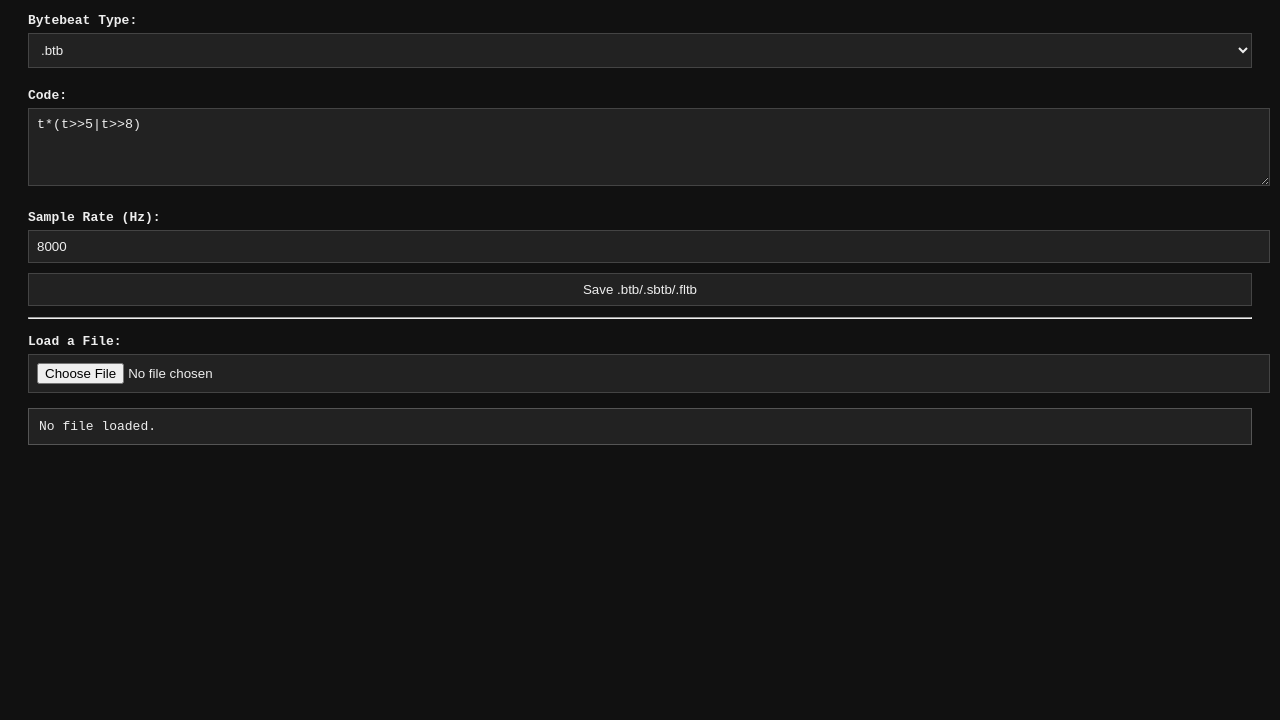
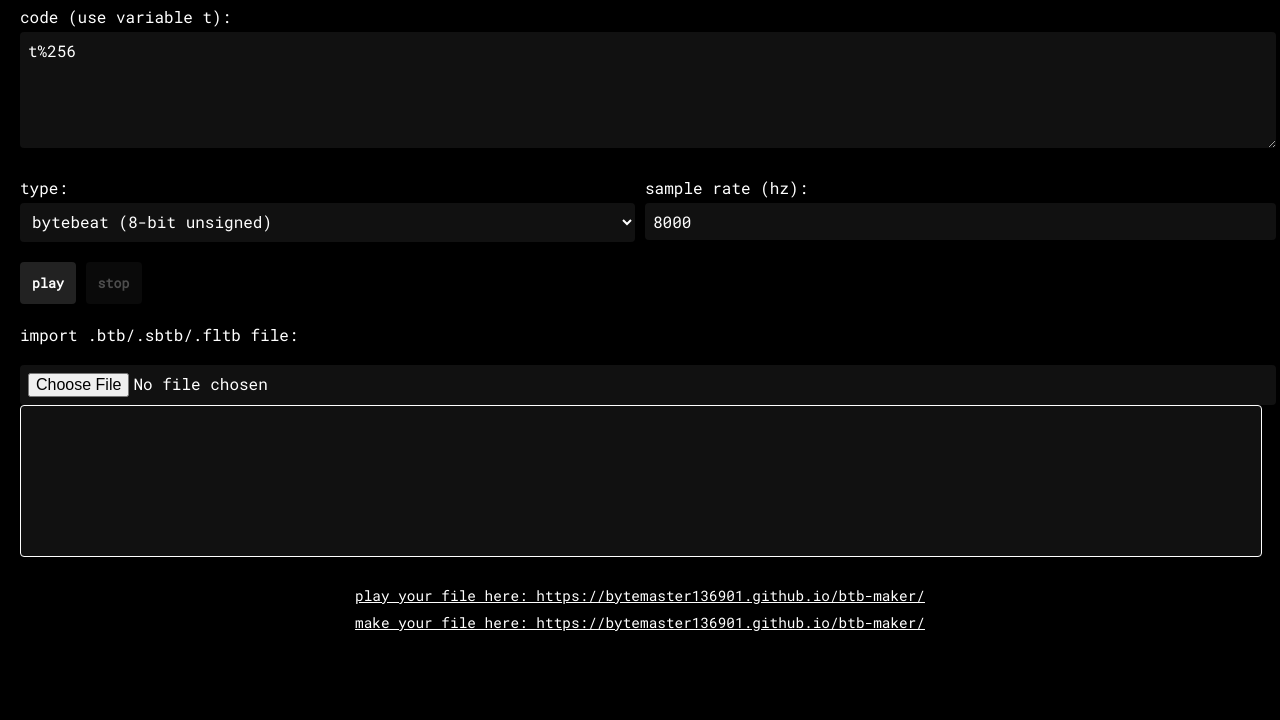
Before and after one commit to Bytemaster136901/btb-maker, a plain HTML site: page index.html in a window 1280 px wide. Shown: the part 80-800 px from the top of the page. Drawn offline with Linux system fonts and the light colour scheme.

Commit message:
Update index.html

```diff
--- a/index.html
+++ b/index.html
@@ -2,66 +2,312 @@
 <html lang="en">
 <head>
 <meta charset="UTF-8" />
-  <title>Byte's .btb maker</title>
+<title>.btb viewer</title>
 <style>
-    body { font-family: monospace; background: #111; color: #eee; padding: 20px; }
-    input, textarea, select, button { width: 100%; margin: 5px 0; padding: 8px; background: #222; color: #eee; border: 1px solid #444; }
-    label { font-weight: bold; display: block; margin-top: 15px; }
-    #filePreview { background: #222; padding: 10px; white-space: pre-wrap; border: 1px solid #555; margin-top: 10px; }
+  @import url('https://fonts.googleapis.com/css2?family=Roboto+Mono&display=swap');
+  body {
+    background-color: #000;
+    color: #fff;
+    font-family: 'Roboto Mono', monospace;
+    margin: 20px;
+    user-select: none;
+  }
+  h1 {
+    text-transform: lowercase;
+    letter-spacing: 2px;
+  }
+  label {
+    display: block;
+    margin: 10px 0 5px;
+  }
+  textarea, select, input {
+    width: 100%;
+    background: #111;
+    border: none;
+    color: #fff;
+    padding: 8px;
+    font-family: 'Roboto Mono', monospace;
+    font-size: 1em;
+    border-radius: 4px;
+    outline: none;
+  }
+  textarea {
+    min-height: 100px;
+  }
+  .controls {
+    display: flex;
+    gap: 10px;
+    margin: 15px 0 20px;
+  }
+  .controls > * {
+    flex: 1;
+  }
+  button {
+    background: #222;
+    border: none;
+    color: #fff;
+    padding: 12px;
+    font-family: 'Roboto Mono', monospace;
+    font-weight: bold;
+    cursor: pointer;
+    border-radius: 4px;
+    text-transform: lowercase;
+  }
+  button:disabled {
+    opacity: 0.3;
+    cursor: default;
+  }
+  canvas {
+    width: 100%;
+    height: 150px;
+    background: #111;
+    border: 1px solid #fff;
+    border-radius: 4px;
+  }
+  #fileInput {
+    margin-top: 15px;
+  }
+  #footer-links {
+    margin-top: 25px;
+    font-size: 0.9em;
+    text-align: center;
+    display: flex;
+    flex-direction: column;
+    gap: 8px;
+  }
+  #footer-links a {
+    color: #fff;
+    text-decoration: underline;
+  }
+  #footer-links a:hover {
+    color: #aaa;
+  }
 </style>
 </head>
 <body>
-  <h1>.btb maker 1.0.0</h1>
+  <h1>.btb viewer</h1>
 
-  <label>Bytebeat Type:</label>
+  <label for="code">code (use variable t):</label>
+  <textarea id="code" spellcheck="false" autocomplete="off" autocorrect="off" autocapitalize="off">t%256</textarea>
+
+  <div class="controls">
+    <div>
+      <label for="type">type:</label>
       <select id="type">
-    <option value="btb">.btb</option>
-    <option value="sbtb">.sbtb</option>
-    <option value="fltb">.fltb</option>
+        <option value="bytebeat">bytebeat (8-bit unsigned)</option>
+        <option value="signed">signed bytebeat (8-bit signed)</option>
+        <option value="float">floatbeat (float output, -1 to 1)</option>
       </select>
+    </div>
+    <div>
+      <label for="hz">sample rate (hz):</label>
+      <input type="number" id="hz" value="8000" min="1000" max="192000" step="1" />
+    </div>
+  </div>
 
-  <label>Code:</label>
-  <textarea id="code" rows="4">t*(t>>5|t>>8)</textarea>
+  <button id="playBtn" onclick="play()">play</button>
+  <button id="stopBtn" onclick="stop()" disabled>stop</button>
 
-  <label>Sample Rate (Hz):</label>
-  <input type="number" id="hz" value="8000" />
+  <label for="fileInput" style="margin-top: 20px;">import .btb/.sbtb/.fltb file:</label>
+  <input type="file" id="fileInput" accept=".btb,.sbtb,.fltb" />
 
-  <button onclick="save()"> Save .btb/.sbtb/.fltb</button>
+  <canvas id="waveform" width="800" height="150"></canvas>
 
-  <hr>
-  <label>Load a File:</label>
-  <input type="file" id="fileInput" accept=".btb,.sbtb,.fltb" />
-  <pre id="filePreview">No file loaded.</pre>
+  <div id="footer-links">
+    <a href="https://bytemaster136901.github.io/btb-maker/" target="_blank" rel="noopener noreferrer">play your file here: https://bytemaster136901.github.io/btb-maker/</a>
+    <a href="https://bytemaster136901.github.io/btb-maker/" target="_blank" rel="noopener noreferrer">make your file here: https://bytemaster136901.github.io/btb-maker/</a>
+  </div>
 
 <script>
-    function save() {
-      const ext = document.getElementById("type").value;
-      const data = {
-        type: ext === "btb" ? "bytebeat" : ext === "sbtb" ? "signed" : "float",
-        hz: parseInt(document.getElementById("hz").value),
-        code: document.getElementById("code").value.trim()
+  let audioCtx = null;
+  let playing = false;
+  let codeFn = () => 0;
+  let t = 0;
+  const bufferSize = 2048;
+  let scriptNode = null;
+
+  const canvas = document.getElementById("waveform");
+  const ctx = canvas.getContext("2d");
+
+  let waveformBuffer = [];
+  const waveformMaxLength = canvas.width;
+
+  function compileCode() {
+    const codeText = document.getElementById("code").value.trim();
+    try {
+      codeFn = new Function(
+        "t", "sin", "cos", "tan", "abs", "sqrt", "log", "exp", "pow", "PI",
+        "return " + codeText + ";"
+      );
+      return true;
+    } catch(e) {
+      alert("compile error: " + e.message);
+      return false;
+    }
+  }
+
+  function play() {
+    if (playing) return;
+    if (!compileCode()) return;
+
+    const hz = Number(document.getElementById("hz").value);
+    if (!hz || hz < 1000 || hz > 192000) {
+      alert("sample rate must be between 1000 and 192000 hz");
+      return;
+    }
+    const type = document.getElementById("type").value;
+
+    if (audioCtx) {
+      audioCtx.close();
+      audioCtx = null;
+    }
+
+    try {
+      audioCtx = new (window.AudioContext || window.webkitAudioContext)({ sampleRate: hz });
+    } catch(e) {
+      alert("audiocontext creation failed with sampleRate=" + hz + "\n" + e.message);
+      return;
+    }
+
+    t = 0;
+    playing = true;
+    waveformBuffer = [];
+
+    scriptNode = audioCtx.createScriptProcessor(bufferSize, 0, 1);
+    scriptNode.onaudioprocess = function(audioProcessingEvent) {
+      const outputBuffer = audioProcessingEvent.outputBuffer;
+      const outputData = outputBuffer.getChannelData(0);
+
+      for(let i=0; i<outputBuffer.length; i++) {
+        let val;
+        try {
+          val = codeFn(
+            t, Math.sin, Math.cos, Math.tan,
+            Math.abs, Math.sqrt, Math.log, Math.exp,
+            Math.pow, Math.PI
+          );
+          if(typeof val !== "number" || !isFinite(val) || isNaN(val)) val = 0;
+        } catch {
+          val = 0;
+        }
+
+        if(type === "bytebeat") {
+          val = (val & 255) / 128 - 1;
+        } else if(type === "signed") {
+          val = ((val << 24) >> 24) / 128;
+        } else {
+          val = Math.max(-1, Math.min(1, val));
+        }
+        outputData[i] = val;
+
+        waveformBuffer.push(val);
+        if(waveformBuffer.length > waveformMaxLength) waveformBuffer.shift();
+
+        t++;
+      }
+      drawWaveform();
     };
 
-      const blob = new Blob([JSON.stringify(data, null, 2)], { type: "application/json" });
-      const a = document.createElement("a");
-      a.href = URL.createObjectURL(blob);
-      a.download = `${ext}-export.${ext}`;
-      a.click();
+    scriptNode.connect(audioCtx.destination);
+
+    document.getElementById("playBtn").disabled = true;
+    document.getElementById("stopBtn").disabled = false;
   }
 
-    document.getElementById("fileInput").addEventListener("change", function () {
-      const file = this.files[0];
+  function stop() {
+    if (!playing) return;
+    playing = false;
+    if (scriptNode) {
+      scriptNode.disconnect();
+      scriptNode.onaudioprocess = null;
+      scriptNode = null;
+    }
+    if (audioCtx) {
+      audioCtx.close();
+      audioCtx = null;
+    }
+    document.getElementById("playBtn").disabled = false;
+    document.getElementById("stopBtn").disabled = true;
+    clearCanvas();
+    waveformBuffer = [];
+  }
+
+  function drawWaveform() {
+    ctx.clearRect(0, 0, canvas.width, canvas.height);
+    ctx.beginPath();
+    const midY = canvas.height / 2;
+
+    for(let i = 0; i < waveformBuffer.length; i++) {
+      let x = (i / waveformMaxLength) * canvas.width;
+      let y = midY - waveformBuffer[i] * midY;
+      if(i === 0) ctx.moveTo(x, y);
+      else ctx.lineTo(x, y);
+    }
+
+    ctx.strokeStyle = "#fff";
+    ctx.lineWidth = 2;
+    ctx.stroke();
+  }
+
+  function clearCanvas() {
+    ctx.clearRect(0, 0, canvas.width, canvas.height);
+  }
+
+  document.getElementById('fileInput').addEventListener('change', e => {
+    if (playing) stop();
+
+    const file = e.target.files[0];
     if (!file) return;
+
+    const ext = file.name.split('.').pop().toLowerCase();
+    if (!['btb','sbtb','fltb'].includes(ext)) {
+      alert('unsupported file extension');
+      return;
+    }
+
     const reader = new FileReader();
-      reader.onload = e => {
+    reader.onload = function(evt) {
       try {
-          const data = JSON.parse(e.target.result);
-          document.getElementById("filePreview").textContent = JSON.stringify(data, null, 2);
-        } catch (err) {
-          document.getElementById("filePreview").textContent = "Uncaught (in BytebeatParser): Cannot read properties of undefined (reading 'hz') at BytebeatProject.loadFromJSON()";
+        const json = JSON.parse(evt.target.result);
+
+        if (!json.code || !json.hz || !json.type) {
+          alert("file missing required fields: code, hz, or type");
+          return;
+        }
+
+        document.getElementById("code").value = json.code;
+        document.getElementById("hz").value = json.hz;
+
+        if (json.type === "bytebeat" && ext !== "btb") {
+          alert("Warning: file extension and type mismatch");
+        }
+        if (json.type === "signed" && ext !== "sbtb") {
+          alert("Warning: file extension and type mismatch");
+        }
+        if (json.type === "float" && ext !== "fltb") {
+          alert("Warning: file extension and type mismatch");
+        }
+
+        const typeSelect = document.getElementById("type");
+        if(["bytebeat","signed","float"].includes(json.type)) {
+          typeSelect.value = json.type;
+        } else {
+          alert("unknown type in file: " + json.type);
+          return;
+        }
+
+        waveformBuffer = [];
+        t = 0;
+        clearCanvas();
+
+        alert("file loaded successfully. press play to start.");
+
+      } catch(err) {
+        alert("Invalid file or corrupt JSON.");
       }
     };
     reader.readAsText(file);
+    e.target.value = '';
   });
 </script>
 </body>
```
Lines whose indentation alone changed are shown as unchanged.
